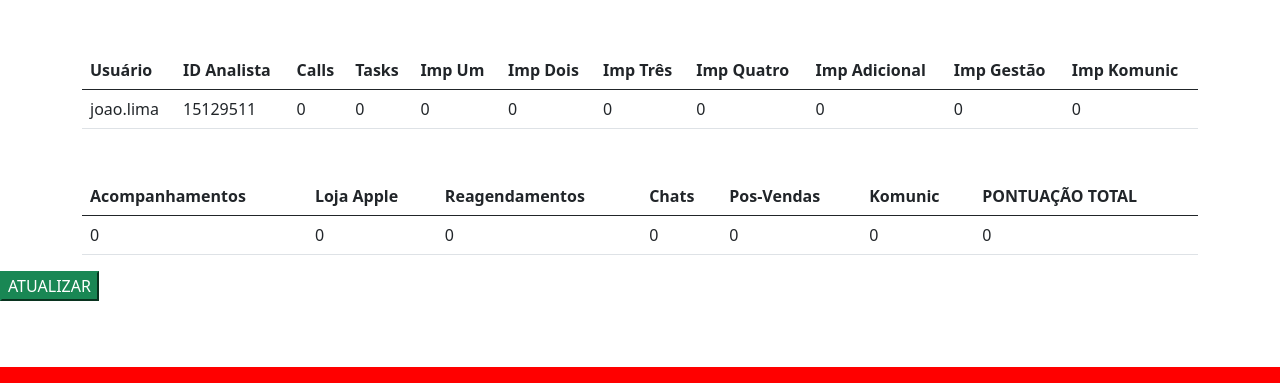
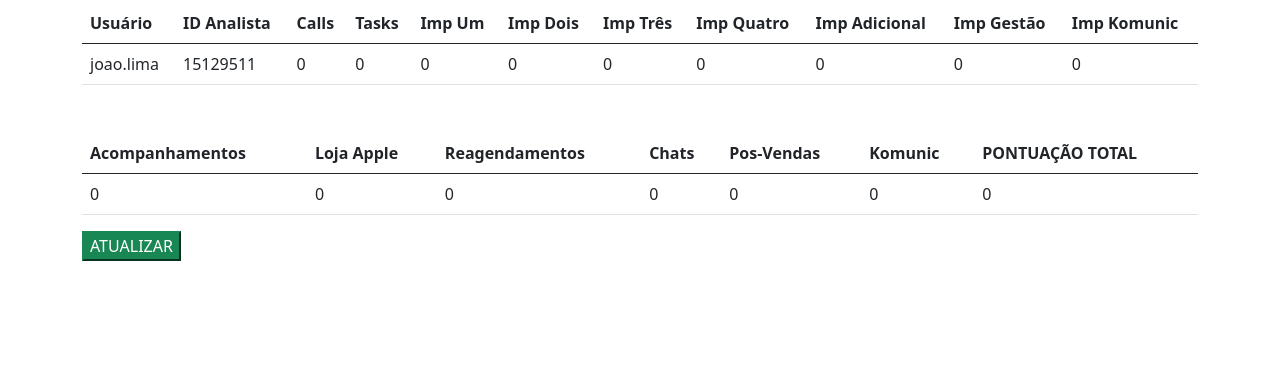
Before and after one commit to joojfinalboss/ePontinuo, a Django app: page /main/ in a window 1280 px wide. Shown: the part 417-800 px from the top of the page. Run offline with Django 5.2, Linux system fonts and the light colour scheme; a user stored in the database is signed in; data comes from the database, SQL or seed files in the repository; both versions use the stored data as it was after the commit; data that the repository does not hold is empty; some libraries are stand-ins or nearby versions.

Commit message:
'cansei'

```diff
--- a/ePontinuoWeb/authentication/views.py
+++ b/ePontinuoWeb/authentication/views.py
@@ -29,7 +29,7 @@ def usuario_login(request):
             user = authenticate(request, username=username, password=password)
             if user:
                 login(request, user)
-                return redirect('paginainicial')
+                return redirect('main')
     else:
         form = LoginForm()
     return render(request, 'login.html', {'form': form})
@@ -39,6 +39,9 @@ def usuario_logout(request):
     logout(request)
     return redirect('login')
 
+
+
+# Página Main
 
 def usuario_analista(request):
 
@@ -59,8 +62,10 @@ def usuario_analista(request):
     respostaUm = response.json()
     resposta = respostaUm['data']
 
-    listaTiposAtividades = [ atividade['type'] for atividade in resposta ]
-
+    try:
+        listaTiposAtividades = [ atividade['type'] for atividade in resposta ]
+    except:
+        listaTiposAtividades = []
 
     quantasTasks = 0
     quantasCalls = 0
@@ -80,7 +85,9 @@ def usuario_analista(request):
 
 
     for tipoAtividade in listaTiposAtividades:
-        if tipoAtividade == 'task':
+        if tipoAtividade == None:
+            pass
+        elif tipoAtividade == 'task':
             quantasTasks = quantasTasks + 1
         elif tipoAtividade == 'call':
             quantasCalls = quantasCalls + 1
--- a/ePontinuoWeb/static/css/teste.css
+++ /dev/null
@@ -1,3 +0,0 @@
-html{
-    background-color: red;
-}
--- a/ePontinuoWeb/templates/analista.html
+++ b/ePontinuoWeb/templates/analista.html
@@ -1,5 +1,3 @@
-{ % load static % }
-
 <!doctype html>
 <html lang="en">
     <head>
@@ -18,9 +16,7 @@
 
 
         <!-- FEATURE FLAG: CONTINUAR A CORRIGIR CSS PARA PUXAR DO STATIC, AINDA NAO TEM RESOLUÇÃO, ALTERADO TESTE.CSS E PASTA STATIC-->
-        <!-- <link rel="stylesheet" type="text/css" href="https://cdn.jsdelivr.net/npm/daterangepicker/daterangepicker.css" /> -->
-        <link rel="stylesheet" href="../static/css/teste.css">
-
+        <link rel="stylesheet" type="text/css" href="https://cdn.jsdelivr.net/npm/daterangepicker/daterangepicker.css" />
 
 
 
@@ -40,7 +36,6 @@
         </div>
 
 
-        <p class="teste">TESTE</p>
         <div class="container mt-5">
             <table class="table">
                 <thead>
@@ -105,7 +100,7 @@
     <div>
 
     <div>
-    <form method="POST">
+    <form method="POST"  class="container mt-12">
         {% csrf_token %}
         {{ form.as_p }}
         <button class="'btn btn-success">ATUALIZAR</button>
--- a/ePontinuoWeb/templates/index.html
+++ b/ePontinuoWeb/templates/index.html
@@ -2,12 +2,13 @@
 
 
 
-<h1>BOM DIA TÔ SÓ O ÓDIO</h1>
+<h1>ePontinuo - falido mas andando</h1>
 
 {% if request.user.is_authenticated %}
   <p>{{ request.user.username }}</p>
+  <a href="{% url 'main' %}">Página de Pontos</a>
   <a href="{% url 'logout' %}">Logout</a>
 {% else %}
   <a href="{% url 'login' %}">Login</a>
-  <a href="{% url 'signup' %}">Cadastre-se agora!</a>
+
 {% endif %}
--- a/ePontinuoWeb/templates/login.html
+++ b/ePontinuoWeb/templates/login.html
@@ -3,5 +3,4 @@
     {% csrf_token %}
     {{ form.as_p }}
     <button type="submit">Fazer Login</button>
-    <a href="{% url 'signup' %}">Não tem uma conta? Crie agora!</a>
 </form>
```
Also changed, not shown: ePontinuoWeb/ePontinuoWeb/settings.py (+7 -2 lines), ePontinuoWeb/db.sqlite3, ePontinuoWeb/static/css/main.css (added), 1 other file.
